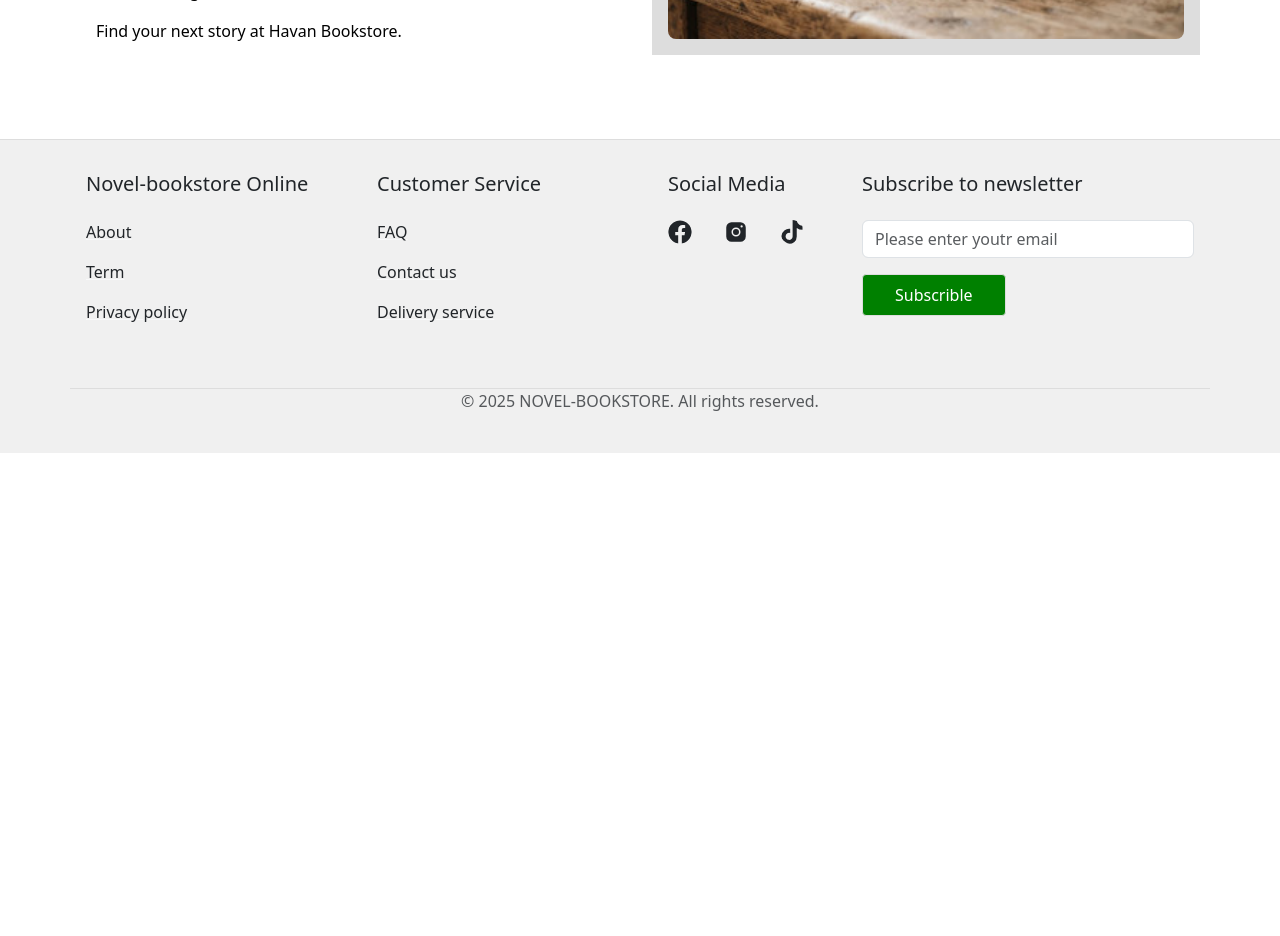
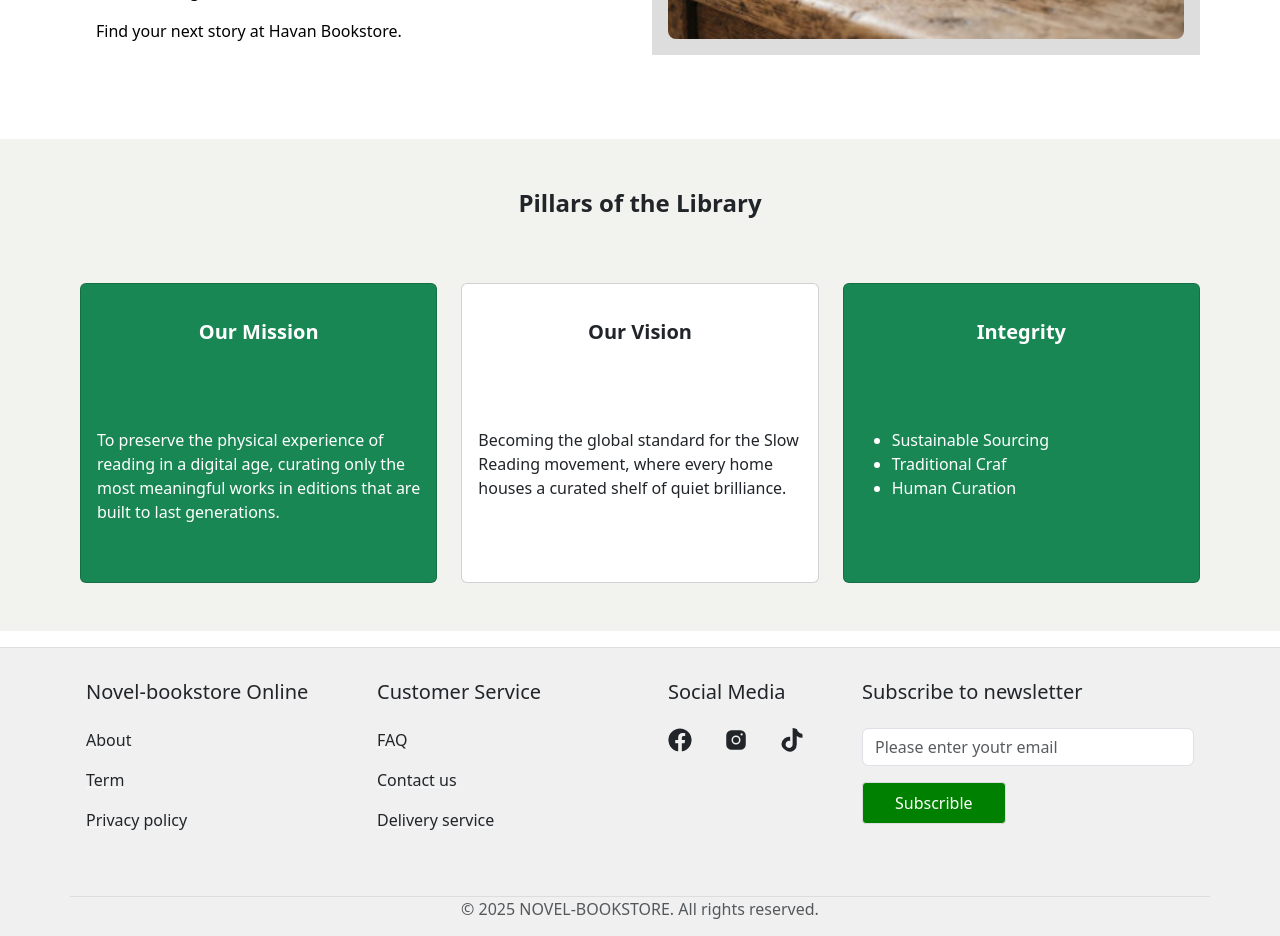
Before and after one commit to zhihaogoh/Book-Havan-bookstore, a React (Vite) app in the folder Bookstore-Front-End/latest/: page /about in a window 1280 px wide. Shown: the part 1200-2136 px from the top of the page. Before the commit the page ends 1653 px from the top, so only its background shows below. Built offline with nearby package versions, Linux system fonts and the light colour scheme.

Commit message:
About Page done
About

```diff
--- a/Bookstore-Front-End/latest/src/assets/style/style.scss
+++ b/Bookstore-Front-End/latest/src/assets/style/style.scss
@@ -304,12 +304,11 @@
       line-height: 2rem;
     }
   }
-
 }
 .havan-story {
   padding: 3rem 5rem;
   .havan-story-content {
-      padding : 2rem 1rem;
+    padding: 2rem 1rem;
     align-items: center;
     h1 {
       color: black;
@@ -337,5 +336,39 @@
     }
   }
 }
+.pillar {
+  background-color: #f2f2ee;
+  padding: 3rem 5rem;
+  margin: 0 0 1rem 0;
+  .title {
+    margin: 0 0 4rem 0;
+    h2 {
+      font-size: 1.5rem;
+      font-weight: bold;
+      line-height: 2rem;
+      text-align: center;
+    }
+  }
+  .card {
+    display: flex;
+    flex-direction: row;
+    align-items: start;
+    padding: 1rem 0;
+    height: 300px;
+    .card-title {
+      margin: 0 0 5rem 0;
+      h3 {
+        text-align: center;
+        font-size: 1.25rem;
+        font-weight: bold;
+        line-height: 2rem;
+      }
+    }
+    .card-text {
+      font-size: 1rem;
+      line-height: 1.5rem;
+    }
+  }
+}
 
 //about page end
--- a/Bookstore-Front-End/latest/src/components/about/about_content.jsx
+++ b/Bookstore-Front-End/latest/src/components/about/about_content.jsx
@@ -1,5 +1,5 @@
-import Row from "react-bootstrap/Row";
-import Col from "react-bootstrap/Col";
+import { Col, Row } from "react-bootstrap";
+
 
 export default function AboutContent() {
   return (
--- /dev/null
+++ b/Bookstore-Front-End/latest/src/components/about/pillar.jsx
@@ -0,0 +1,64 @@
+import { Card, Col, Row } from "react-bootstrap";
+
+export default function Pillar() {
+  return (
+    <>
+      <div className="pillar">
+        <div className="title">
+          <h2>Pillars of the Library</h2>
+        </div>
+        <Row>
+          <Col xs={12} md={4} lg={4}>
+            <Card className="bg-success text-white">
+              <Card.Body >
+                <div className="card-title">
+                  <h3>Our Mission</h3>
+                </div>
+                <div className="card-text">
+                  <p>
+                    To preserve the physical experience of reading in a digital
+                    age, curating only the most meaningful works in editions
+                    that are built to last generations.
+                  </p>
+                </div>
+              </Card.Body>
+            </Card>
+          </Col>
+
+          <Col xs={12} md={4} lg={4}>
+            <Card>
+              <Card.Body>
+                <div className="card-title">
+                  <h3>Our Vision</h3>
+                </div>
+                <div className="card-text">
+                  <p>
+                    Becoming the global standard for the Slow Reading
+                    movement, where every home houses a curated shelf of quiet
+                    brilliance.
+                  </p>
+                </div>
+              </Card.Body>
+            </Card>
+          </Col>
+          <Col xs={12} md={4} lg={4}>
+            <Card className="bg-success text-white">
+              <Card.Body>
+                <div className="card-title ">
+                  <h3>Integrity</h3>
+                </div>
+                <div className="card-text">
+                  <ul>
+                    <li>Sustainable Sourcing</li>
+                    <li>Traditional Craf</li>
+                    <li>Human Curation</li>
+                  </ul>
+                </div>
+              </Card.Body>
+            </Card>
+          </Col>
+        </Row>
+      </div>
+    </>
+  );
+}
--- a/Bookstore-Front-End/latest/src/pages/About/About.jsx
+++ b/Bookstore-Front-End/latest/src/pages/About/About.jsx
@@ -1,5 +1,6 @@
 import AboutContent from "../../components/about/about_content";
 import AboutPrimary from "../../components/about/about_primary";
+import Pillar from "../../components/about/Pillar";
 import Layout from "../../layout/Layout";
 
 export default function About() {
@@ -8,7 +9,7 @@ export default function About() {
       <Layout>
         <AboutPrimary />
         <AboutContent />
-
+        <Pillar />
       </Layout>
     </>
   );
```
Lines whose indentation alone changed are shown as unchanged.
